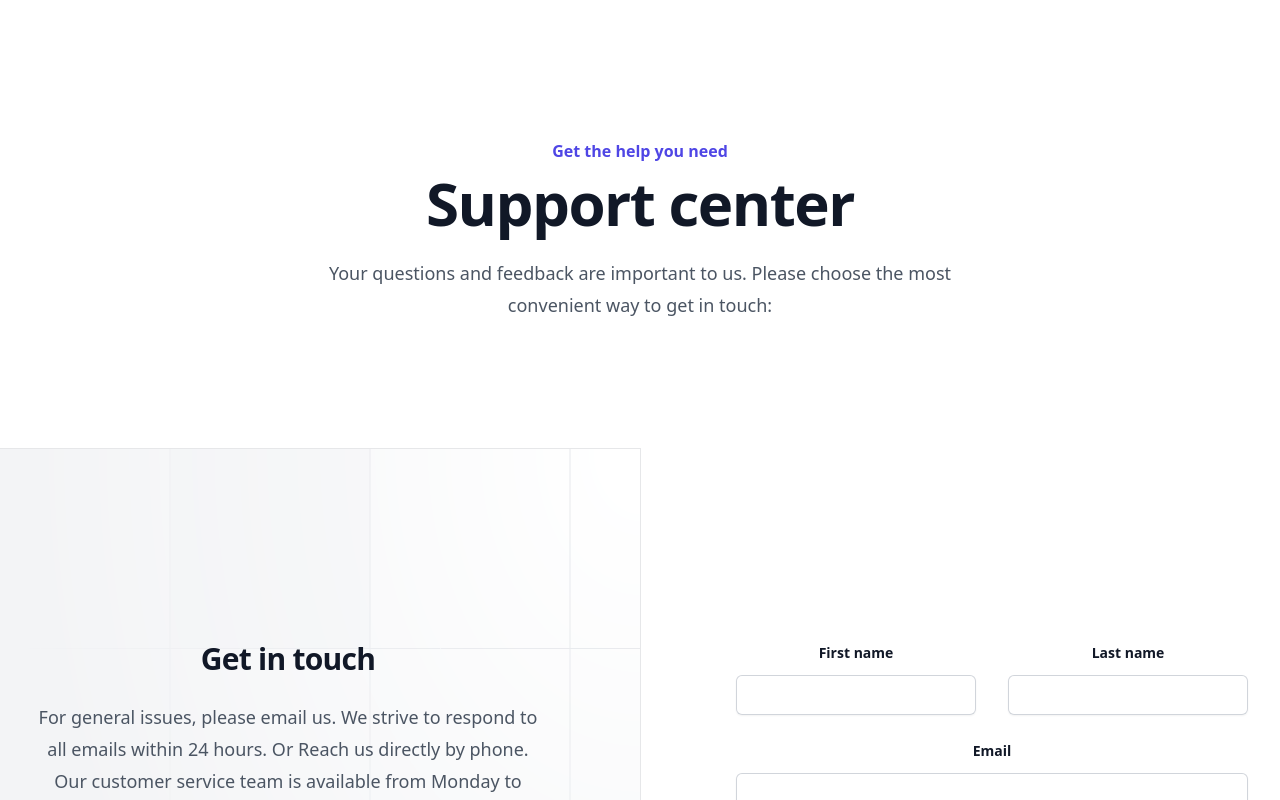
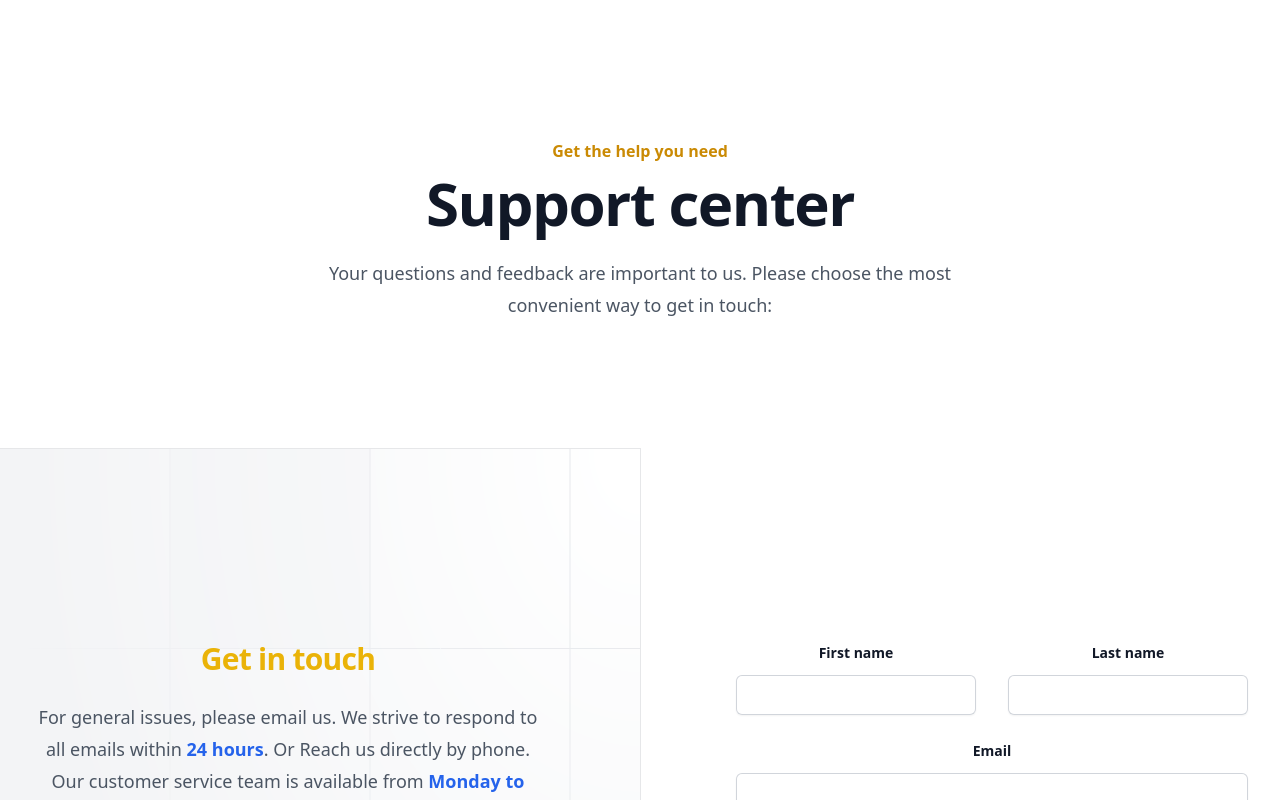
Before and after one commit to Medvezo/fast-point, a React (Create React App) app: page / in a window 1280 px wide. Shown: the part 4840-5640 px from the top of the page. Built offline with nearby package versions, Linux system fonts and the light colour scheme.

Commit message:
Complete Support and Contact + ico

```diff
--- a/public/index.html
+++ b/public/index.html
@@ -2,7 +2,7 @@
 <html lang="en">
   <head>
     <meta charset="utf-8" />
-    <link rel="icon" href="%PUBLIC_URL%/favicon.ico" />
+    <link rel="icon" href="%PUBLIC_URL%/faviconS.ico" />
     <meta name="viewport" content="width=device-width, initial-scale=1" />
     <meta name="theme-color" content="#000000" />
     <meta
@@ -24,7 +24,7 @@
       work correctly both with client-side routing and a non-root public URL.
       Learn how to configure a non-root public URL by running `npm run build`.
     -->
-    <title>React App</title>
+    <title>Fast-Point</title>
   </head>
   <body>
     <noscript>You need to enable JavaScript to run this app.</noscript>
--- a/src/Components/Contact/Contact.js
+++ b/src/Components/Contact/Contact.js
@@ -52,10 +52,10 @@ export default function Contact() {
 								/>
 							</svg>
 						</div>
-						<h2 className="text-3xl font-bold tracking-tight text-gray-900">
+						<h2 className="text-3xl font-bold tracking-tight text-yellow-500">
 							Get in touch
 						</h2>
-						<p className="mt-6 text-lg leading-8 text-gray-600">For general issues, please email us. We strive to respond to all emails within 24 hours. Or Reach us directly by phone. Our customer service team is available from Monday to Friday, 9:00 AM to 6:00 PM.</p>
+						<p className="mt-6 text-lg leading-8 text-gray-600">For general issues, please email us. We strive to respond to all emails within <span className="font-semibold text-blue-600">24 hours</span>. Or Reach us directly by phone. Our customer service team is available from <span className="font-semibold text-blue-600">Monday to Friday, 9:00 AM to 6:00 PM</span>.</p>
 						<dl className="mt-10 space-y-4 text-base leading-7 text-gray-600">
 							<div className="flex gap-x-4">
 								<dt className="flex-none">
--- a/src/Components/Support/Support.js
+++ b/src/Components/Support/Support.js
@@ -3,7 +3,7 @@ export default function Support() {
     return (
       <div className="bg-white px-6 py-24 sm:py-32 lg:px-8">
         <div className="mx-auto max-w-2xl text-center">
-          <p className="text-base font-semibold leading-7 text-indigo-600">Get the help you need</p>
+          <p className="text-base font-semibold leading-7 text-yellow-600">Get the help you need</p>
           <h2 className="mt-2 text-4xl font-bold tracking-tight text-gray-900 sm:text-6xl">Support center</h2>
           <p className="mt-6 text-lg leading-8 text-gray-600">
           Your questions and feedback are important to us. Please choose the most convenient way to get in touch:
```
Also changed, not shown: 1 other file (tests, documents, lock files or other folders).
